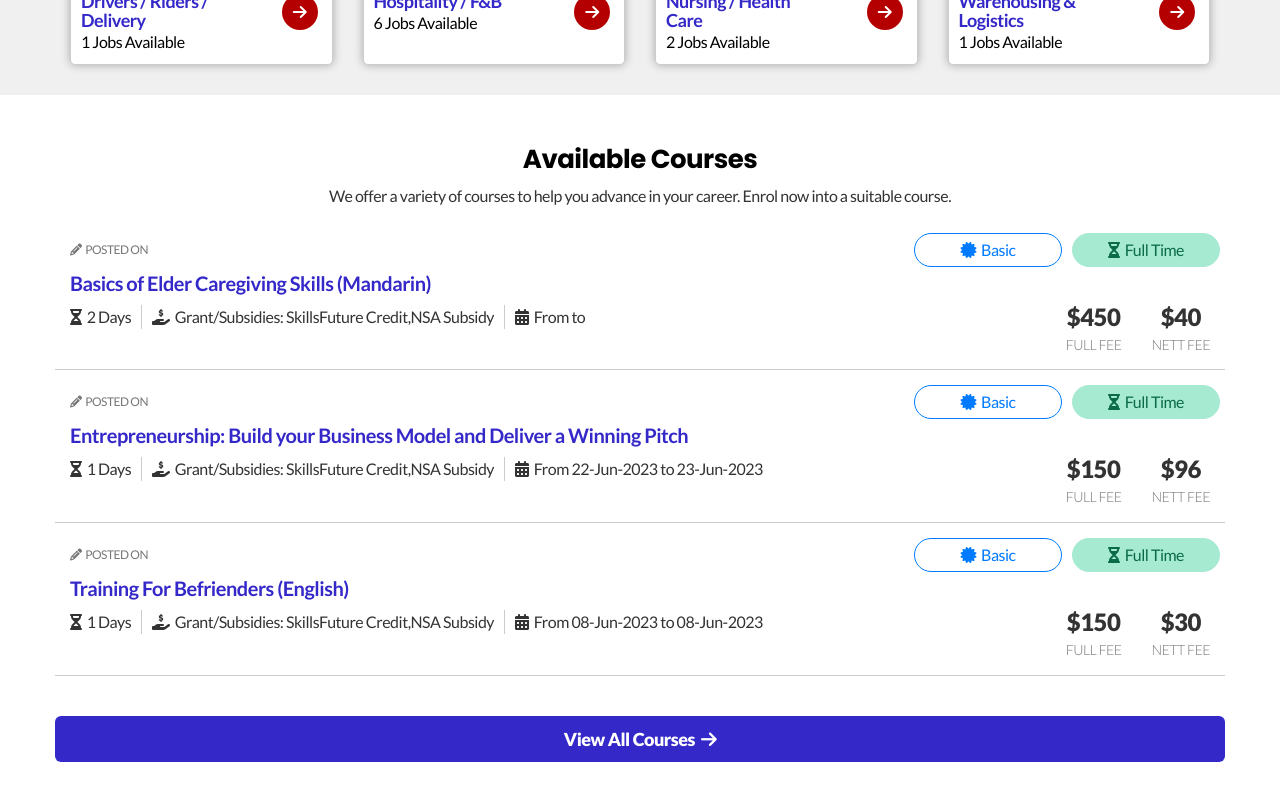
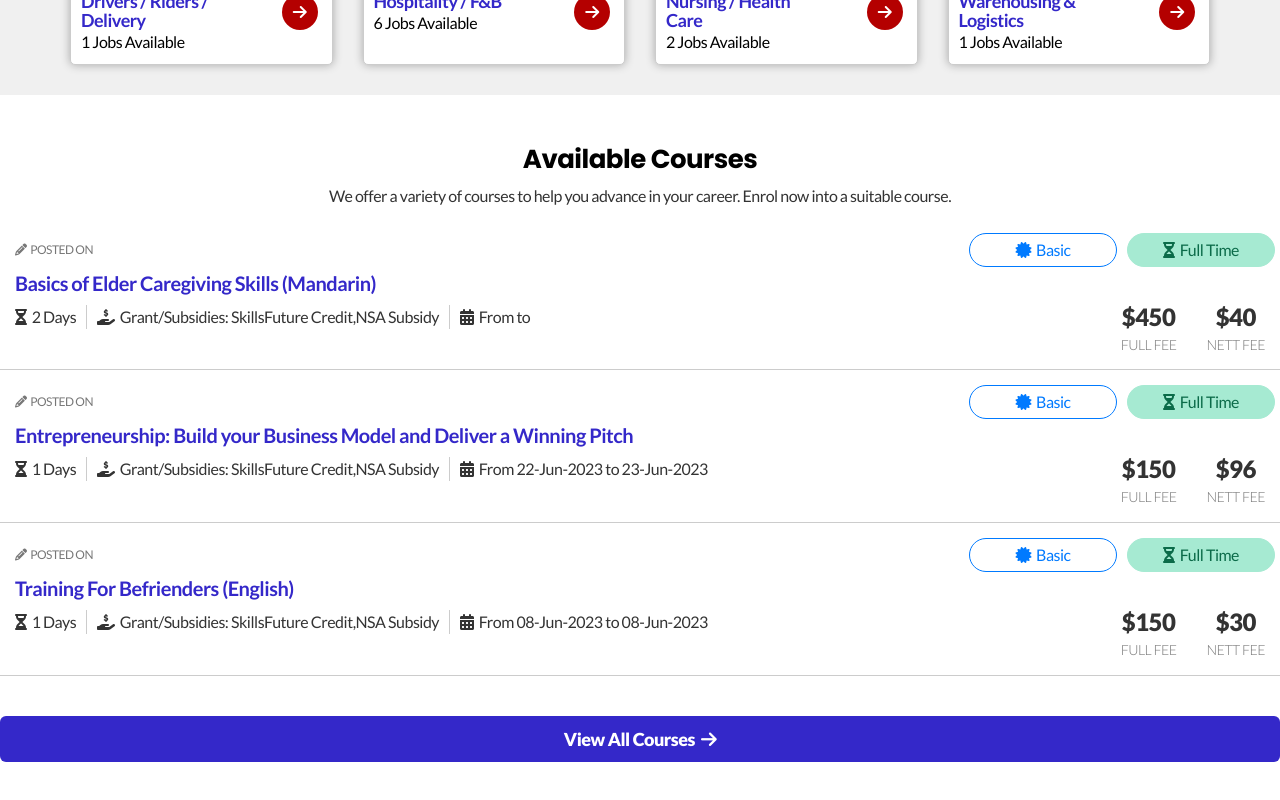
Before and after one commit to phr9000/seniorJob, a React (Create React App) app: page / in a window 1280 px wide. Shown: the part 1984-2784 px from the top of the page. Built offline with nearby package versions, Linux system fonts and the light colour scheme.

Commit message:
+ 반응형 수정

```diff
--- a/src/assets/styles/common.scss
+++ b/src/assets/styles/common.scss
@@ -53,15 +53,21 @@ button {
 }
 
 .section_inner {
-  width: 1170px;
   margin: 0 auto;
+  // width: 1170px;
+
+  @include desktop {
+    width: 100%;
+  }
 
   @include tablet_m {
-    width: 940px;
+    // width: 940px;
+    width: 100%;
   }
 
   @include tablet {
-    width: 720px;
+    // width: 720px;
+    width: 100%;
   }
 
   @include mobile {
@@ -176,6 +182,7 @@ em {
 
 .hr {
   border-top: 1px solid #eeeeee;
+
   &.gray {
     border-color: #ccc;
   }
--- a/src/assets/styles/layout/contacus.scss
+++ b/src/assets/styles/layout/contacus.scss
@@ -75,6 +75,8 @@
   }
 
   .container {
+    width: 117rem;
+
     &.pd_t30 {
       padding-top: 3rem;
     }
@@ -85,6 +87,7 @@
   }
 
   .section_inner {
+    width: 100%;
     @include flex(flex, center);
 
     > div {
--- a/src/assets/styles/layout/latestList.scss
+++ b/src/assets/styles/layout/latestList.scss
@@ -8,8 +8,20 @@
 }
 
 .latestListComp {
+  width: 117rem;
   padding-top: 3rem;
   padding-bottom: 3rem;
+  margin: 0 auto;
+
+  @include tablet_m {
+    width: 990px;
+  }
+  @include tablet {
+    width: 768px;
+  }
+  @include mobile {
+    width: 100%;
+  }
 }
 
 .sec_cont {
@@ -94,7 +106,6 @@
         background-color: #ffd2b2;
         color: #a74500;
 
-
         &:not(:last-child) {
           margin-right: 1rem;
         }
@@ -122,7 +133,6 @@
         border: 1px solid #a6ead2;
       }
 
-
       .course_desc {
         @include flex(flex);
         flex-direction: column;
@@ -135,7 +145,6 @@
           color: $primary;
           word-wrap: break-word;
           line-height: 1.1;
-
 
           @include desktop {
             &.mo_ver {
```
